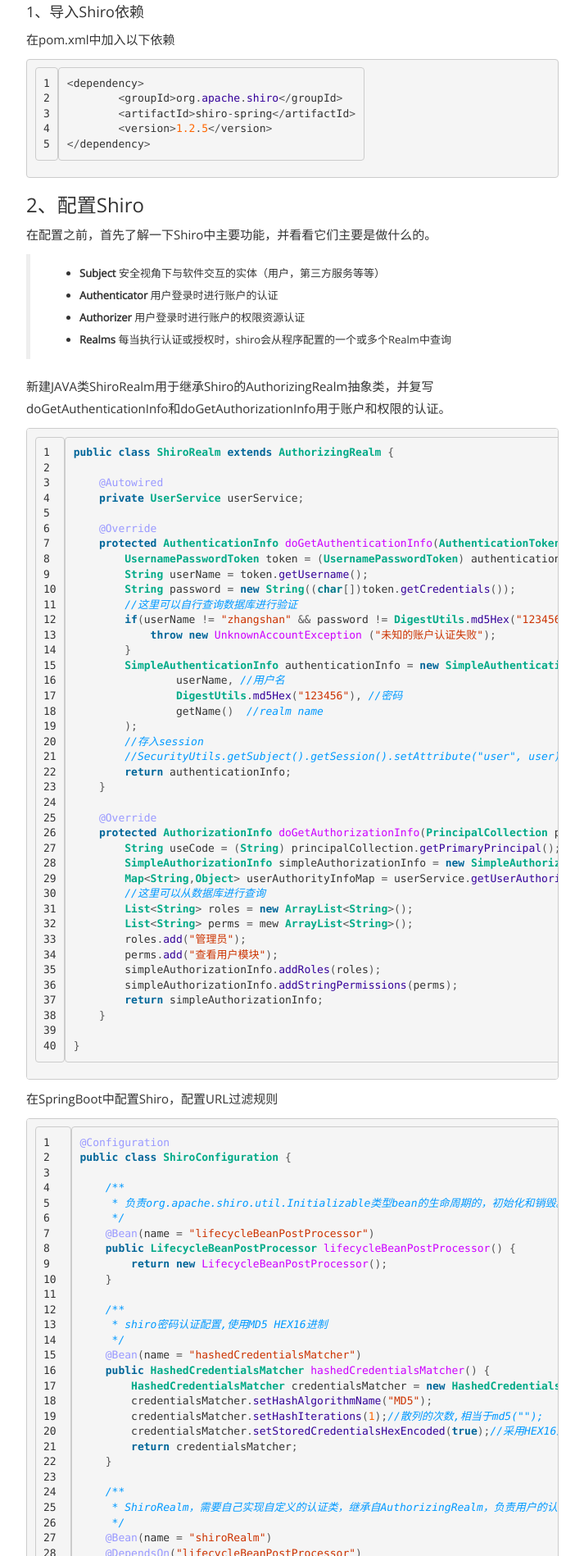
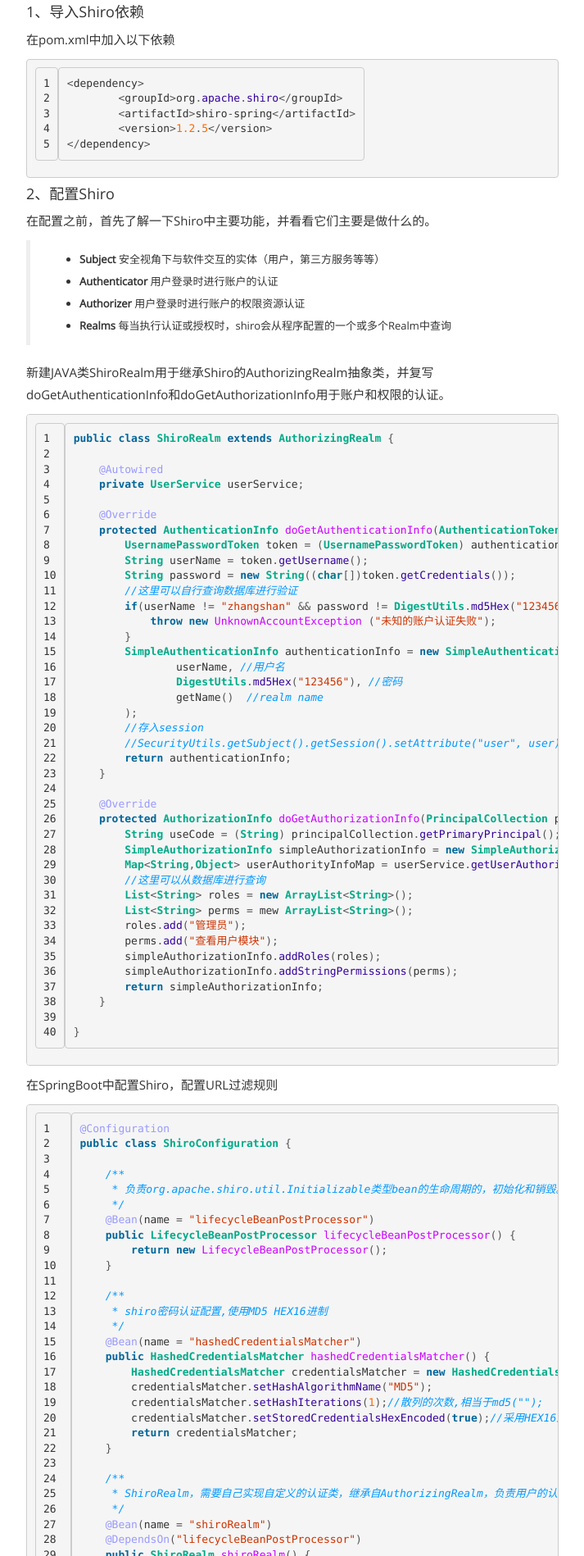
Before and after one commit to lcbbcl/licaibo.github.io, a Jekyll site: the page built from _posts/2017-07-07-Shiro-SpringBoot.md, in a window 1280 px wide. Shown: the part 1158-3056 px from the top of the page at 82% size, without its empty margins (283-996 px from the left). Built offline with Jekyll 4.4.1, drawn with Linux system fonts in a browser that asks for light colours.

Commit message:
增加Shiro文章内容样式

````diff
--- a/_posts/2017-07-07-Shiro-SpringBoot.md
+++ b/_posts/2017-07-07-Shiro-SpringBoot.md
@@ -28,7 +28,7 @@
         <version>1.2.5</version>
 </dependency>
 ```
-### 2、配置Shiro
+#### 2、配置Shiro
 在配置之前，首先了解一下Shiro中主要功能，并看看它们主要是做什么的。
 
 > * **Subject** 安全视角下与软件交互的实体（用户，第三方服务等等）
````
